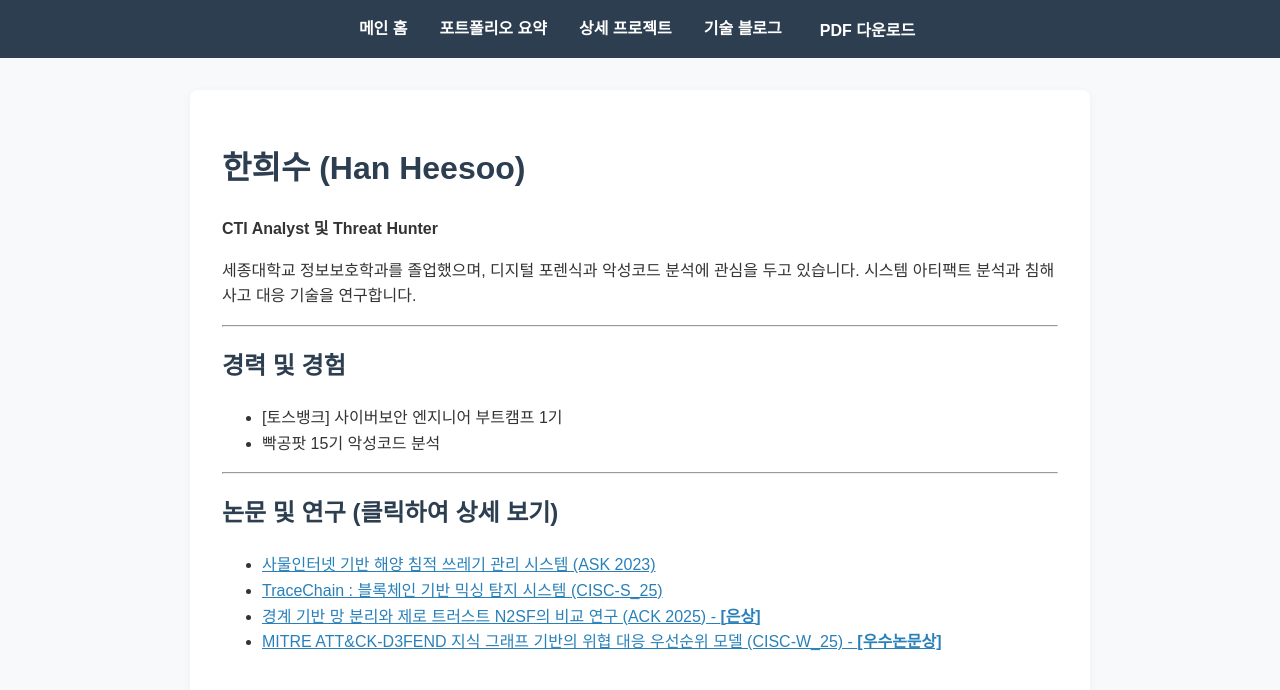
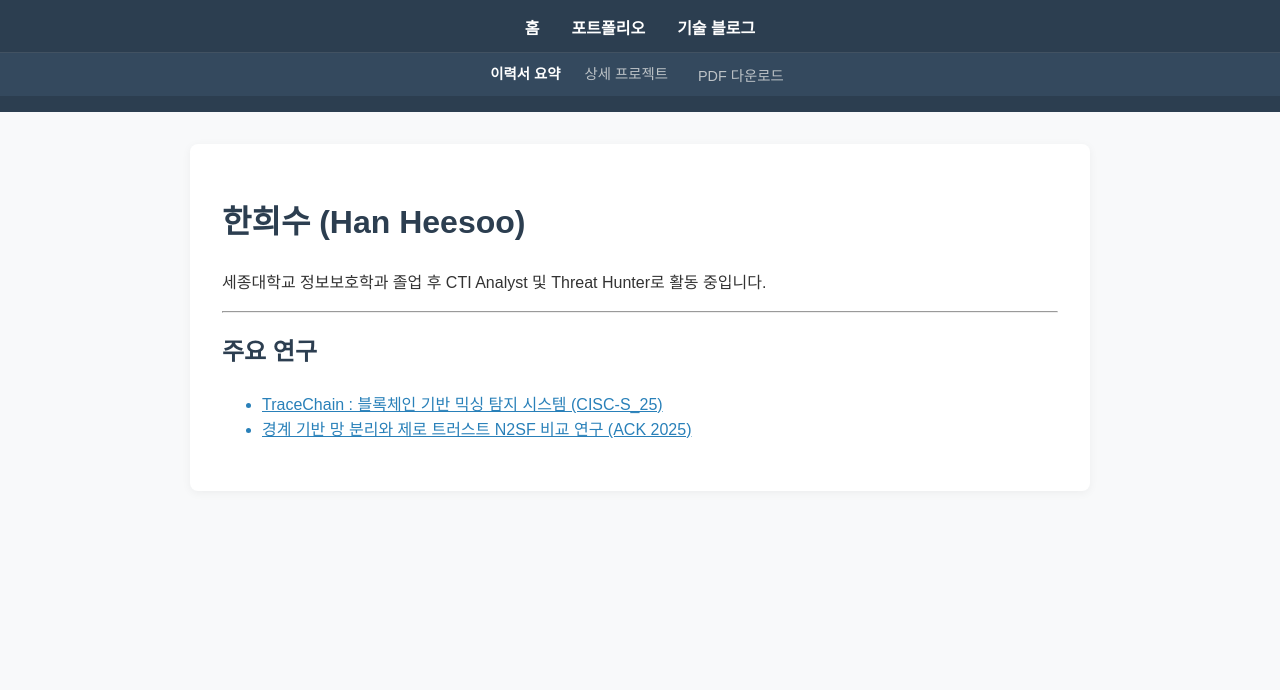
Before and after one commit to crowndaisy76/crowndaisy76.github.io, a Jekyll site: the page portfolio.html, which Jekyll copies as it is, in a window 1280 px wide. Shown: the top 690 px of the page. Built offline with Jekyll 4.4.1, drawn with Linux system fonts in a browser that asks for light colours.

Commit message:
vault backup: 2026-04-26 17:36:46

```diff
--- a/portfolio.html
+++ b/portfolio.html
@@ -2,164 +2,71 @@
 <html lang="ko">
 <head>
     <meta charset="UTF-8">
-    <meta name="viewport" content="width=device-width, initial-scale=1.0">
     <title>한희수 - 포트폴리오</title>
     <style>
-        :root { --primary: #2c3e50; --secondary: #34495e; --bg: #f8f9fa; }
+        :root { --primary: #2c3e50; --bg: #f8f9fa; }
         body { font-family: 'Pretendard', sans-serif; line-height: 1.6; color: #333; background: var(--bg); margin: 0; padding: 0; }
         header { background: var(--primary); color: white; padding: 1rem 0; position: sticky; top: 0; z-index: 100; }
-        nav { display: flex; justify-content: center; gap: 2rem; }
-        nav a, nav button { color: white; text-decoration: none; font-weight: bold; cursor: pointer; background: none; border: none; font-size: 1rem; }
+        nav.main-nav { display: flex; justify-content: center; gap: 2rem; border-bottom: 1px solid rgba(255,255,255,0.1); padding-bottom: 10px; }
+        nav.main-nav a { color: white; text-decoration: none; font-weight: bold; }
+        nav.sub-nav { display: flex; justify-content: center; gap: 1.5rem; padding: 10px 0; background: #34495e; }
+        nav.sub-nav a, nav.sub-nav button { color: #bdc3c7; text-decoration: none; font-size: 0.9rem; cursor: pointer; background: none; border: none; }
+        nav.sub-nav a.active { color: white; font-weight: bold; }
         .container { max-width: 900px; margin: 2rem auto; padding: 0 1rem; }
-        .section { display: none; background: white; padding: 2rem; border-radius: 8px; box-shadow: 0 2px 10px rgba(0,0,0,0.05); margin-bottom: 2rem; }
+        .section { display: none; background: white; padding: 2rem; border-radius: 8px; box-shadow: 0 2px 10px rgba(0,0,0,0.05); }
         .section.active { display: block; }
-        h1, h2, h3 { color: var(--primary); }
-        .clickable { cursor: pointer; color: #2980b9; text-decoration: underline; }
-        .card { border: 1px solid #ddd; padding: 1.5rem; border-radius: 8px; margin-bottom: 1rem; cursor: pointer; transition: 0.2s; }
-        .card:hover { border-color: var(--primary); box-shadow: 0 4px 8px rgba(0,0,0,0.1); }
-
-        /* Modal */
-        .modal { display: none; position: fixed; top: 0; left: 0; width: 100%; height: 100%; background: rgba(0,0,0,0.5); z-index: 200; justify-content: center; align-items: center; }
-        .modal-content { background: white; padding: 2rem; border-radius: 8px; max-width: 800px; width: 90%; height: 85vh; display: flex; flex-direction: column; }
-        .close-btn { align-self: flex-end; cursor: pointer; font-size: 1.5rem; font-weight: bold; border: none; background: none; margin-bottom: 1rem; }
-        #modalBody { flex-grow: 1; display: flex; flex-direction: column; overflow: hidden; }
-        #modalBody h2 { margin-top: 0; }
-        iframe { width: 100%; flex-grow: 1; border: 1px solid #ddd; border-radius: 4px; }
-
-        /* Print Settings for PDF */
-        @media print {
-            header, .modal { display: none !important; }
-            body { background: white; }
-            .section { display: block; box-shadow: none; border: none; page-break-inside: avoid; }
-            .container { max-width: 100%; margin: 0; }
-            a { text-decoration: none; color: black; }
-        }
+        h1, h2 { color: var(--primary); }
+        .card { border: 1px solid #ddd; padding: 1.5rem; border-radius: 8px; margin-bottom: 1rem; cursor: pointer; }
+        .card:hover { border-color: var(--primary); }
+        .clickable { color: #2980b9; cursor: pointer; text-decoration: underline; }
     </style>
 </head>
 <body>
-
-    <header>
-        <nav>
-            <a href="index.html">메인 홈</a>
-            <a onclick="showSection('home')">포트폴리오 요약</a>
-            <a onclick="showSection('projects')">상세 프로젝트</a>
-            <a href="blog.html">기술 블로그</a>
-            <button onclick="window.print()">PDF 다운로드</button>
-        </nav>
-    </header>
+<header>
+    <nav class="main-nav">
+        <a href="index.html">홈</a>
+        <a href="portfolio.html">포트폴리오</a>
+        <a href="blog.html">기술 블로그</a>
+    </nav>
+    <nav class="sub-nav">
+        <a onclick="showSection('home')" id="nav-home" class="active">이력서 요약</a>
+        <a onclick="showSection('projects')" id="nav-projects">상세 프로젝트</a>
+        <button onclick="window.print()">PDF 다운로드</button>
+    </nav>
+</header>
 
 <div class="container">
     <div id="home" class="section active">
         <h1>한희수 (Han Heesoo)</h1>
-        <p><strong>CTI Analyst 및 Threat Hunter</strong></p>
-        <p>세종대학교 정보보호학과를 졸업했으며, 디지털 포렌식과 악성코드 분석에 관심을 두고 있습니다. 시스템 아티팩트 분석과 침해사고 대응 기술을 연구합니다.</p>
-
+        <p>세종대학교 정보보호학과 졸업 후 CTI Analyst 및 Threat Hunter로 활동 중입니다.</p>
         <hr>
-        <h2>경력 및 경험</h2>
+        <h2>주요 연구</h2>
         <ul>
-            <li>[토스뱅크] 사이버보안 엔지니어 부트캠프 1기</li>
-            <li>빡공팟 15기 악성코드 분석</li>
-        </ul>
-
-        <hr>
-        <h2>논문 및 연구 (클릭하여 상세 보기)</h2>
-        <ul>
-            <li><span class="clickable" onclick="openModal('iot')">사물인터넷 기반 해양 침적 쓰레기 관리 시스템 (ASK 2023)</span></li>
-            <li><span class="clickable" onclick="openModal('tracechain')">TraceChain : 블록체인 기반 믹싱 탐지 시스템 (CISC-S_25)</span></li>
-            <li><span class="clickable" onclick="openModal('n2sf')">경계 기반 망 분리와 제로 트러스트 N2SF의 비교 연구 (ACK 2025) - <strong>[은상]</strong></span></li>
-            <li><span class="clickable" onclick="openModal('mad')">MITRE ATT&CK-D3FEND 지식 그래프 기반의 위협 대응 우선순위 모델 (CISC-W_25) - <strong>[우수논문상]</strong></span></li>
+            <li class="clickable" onclick="alert('PDF를 열람하시려면 루트의 paper 폴더를 확인해주세요.')">TraceChain : 블록체인 기반 믹싱 탐지 시스템 (CISC-S_25)</li>
+            <li class="clickable">경계 기반 망 분리와 제로 트러스트 N2SF 비교 연구 (ACK 2025)</li>
         </ul>
     </div>
 
     <div id="projects" class="section">
         <h2>수행 프로젝트</h2>
-
-        <div class="card" onclick="openModal('fact')">
-            <h3>FACT (Forensic Artifact Carving & Triage) Engine</h3>
-            <p>Rust 기반의 고성능 윈도우 아티팩트 카빙 엔진 개발 (클릭하여 상세 보기)</p>
+        <div class="card">
+            <h3>FACT Engine</h3>
+            <p>Rust 기반 고성능 윈도우 아티팩트 카빙 엔진</p>
         </div>
-
-        <div class="card" onclick="openModal('k8s')">
-            <h3>Kubernetes Forensic Project</h3>
-            <p>eBPF 기반 K8s 환경 위협 탐지 및 분석 (클릭하여 상세 보기)</p>
+        <div class="card">
+            <h3>K8s Forensic</h3>
+            <p>eBPF 기반 Kubernetes 위협 탐지 시스템</p>
         </div>
     </div>
 </div>
 
-<div id="modalOverlay" class="modal" onclick="closeModal(event)">
-    <div class="modal-content" onclick="event.stopPropagation()">
-        <button class="close-btn" onclick="closeModal(null, true)">&times;</button>
-        <div id="modalBody"></div>
-    </div>
-</div>
-
 <script>
-    // 상세 내용 데이터
-    const details = {
-        mad: {
-            title: "MITRE ATT&CK-D3FEND 지식 그래프 기반의 위협 대응 우선순위 모델",
-            type: "pdf",
-            pdfUrl: "./paper/MAD.pdf",
-            content: "MITRE ATT&CK 프레임워크와 D3FEND를 매핑하여, 조직 환경에 맞는 방어 기법을 우선순위화하고 스코어링하는 로직을 연구함."
-        },
-        iot: {
-            title: "사물인터넷 기반 해양 침적 쓰레기 관리 시스템",
-            type: "pdf",
-            pdfUrl: "./paper/IoT.pdf",
-            content: "사물인터넷(IoT) 기술을 활용하여 해양 침적 쓰레기를 효율적으로 모니터링하고 관리하는 시스템을 제안함."
-        },
-        n2sf: {
-            title: "경계 기반 망 분리와 제로 트러스트 N2SF의 비교 연구",
-            type: "pdf",
-            pdfUrl: "./paper/N2SF.pdf",
-            content: "기존 경계 기반 망 분리 모델과 제로 트러스트 기반의 N2SF 아키텍처의 보안성 및 구조적 효율성을 비교 분석함."
-        },
-        tracechain: {
-            title: "TraceChain : 블록체인 기반 믹싱 탐지 시스템",
-            type: "pdf",
-            pdfUrl: "./paper/TraceChain.pdf",
-            content: "블록체인 네트워크 상에서 발생하는 암호화폐 믹싱(Mixing) 행위를 탐지하고 추적하기 위한 시스템을 제안함."
-        },
-        fact: {
-            title: "FACT Engine 개발",
-            type: "text",
-            content: "Rust를 활용하여 Windows API를 우회하고 Low-level에서 데이터를 복구 및 수집하는 포렌식 도구임. MFT, Registry, EVTX 등 주요 아티팩트를 고속으로 파싱하여 침해사고 대응(IR) 시 신속한 트리아지를 지원함."
-        },
-        k8s: {
-            title: "Kubernetes Forensic Project",
-            type: "text",
-            content: "공급망 공격 및 측면 이동(Lateral Movement) 탐지를 목표로 한 프로젝트임. Tetragon, Cilium, Hubble 등 eBPF 기술을 활용해 실시간 모니터링을 수행하고, 수집된 대규모 텔레메트리 로그를 OpenSearch와 ClickHouse로 처리해 공격 타임라인을 재구성함."
-        }
-    };
-
     function showSection(id) {
         document.querySelectorAll('.section').forEach(sec => sec.classList.remove('active'));
+        document.querySelectorAll('.sub-nav a').forEach(a => a.classList.remove('active'));
         document.getElementById(id).classList.add('active');
-    }
-
-    function openModal(id) {
-        const modal = document.getElementById('modalOverlay');
-        const body = document.getElementById('modalBody');
-        const data = details[id];
-
-        if (data.type === 'pdf') {
-            body.innerHTML = `<h2>${data.title}</h2>
-                              <p>${data.content}</p>
-                              <iframe src="${data.pdfUrl}#toolbar=0" title="${data.title}"></iframe>`;
-        } else {
-            body.innerHTML = `<h2>${data.title}</h2><p>${data.content}</p>`;
-        }
-
-        modal.style.display = 'flex';
-    }
-
-    function closeModal(e, force = false) {
-        if (force || e.target === document.getElementById('modalOverlay')) {
-            document.getElementById('modalOverlay').style.display = 'none';
-            document.getElementById('modalBody').innerHTML = '';
-        }
+        document.getElementById('nav-' + id).classList.add('active');
     }
 </script>
-
 </body>
 </html>
```
Also changed, not shown: _layouts/default.html (+7 -7 lines), blog.html (+10 -9 lines), index.html (+19 -14 lines).
